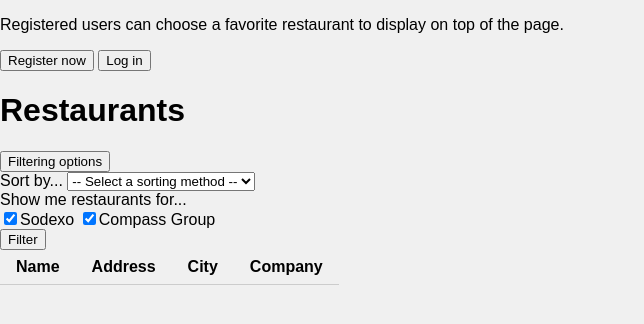
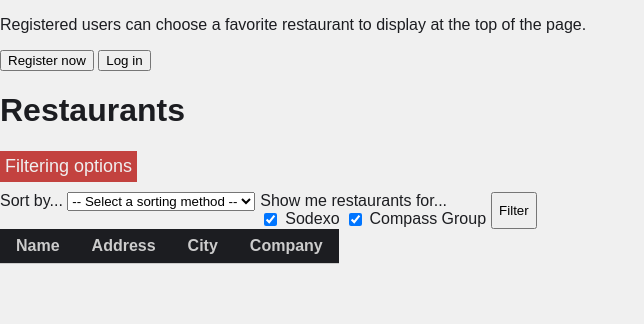
Before and after one commit to jeviikki/WKP1-App, a plain HTML site: page home.html in a window 1280 px wide. Both pictures are taken after a click on the button "Filtering options". Shown: the whole page, without its empty margins (0-644 px from the left). Drawn offline with Linux system fonts and the light colour scheme; no server answers.

Commit message:
add custom colors (may not be final)

```diff
--- a/home.html
+++ b/home.html
@@ -6,14 +6,13 @@
   <meta name="viewport" content="width=device-width, initial-scale=1.0">
   <title>Student Restaurants App</title>
   <link rel="stylesheet" href="style.css">
-  <script type="module" src="components.js" defer ></script>
   <script type="module" src="main.js" defer></script>
 </head>
 
 <body>
   <div class="hero-img">
     <!-- a hero img could be added here -->
-    <p>Registered users can choose a favorite restaurant to display on top of the page.</p>
+    <p>Registered users can choose a favorite restaurant to display at the top of the page.</p>
     <!-- TODO these do nothing yet -->
     <button>Register now</button>
     <button>Log in</button>
@@ -25,7 +24,7 @@
   <form id="filter-form">
 
     <!-- Sort by... -->
-    <div>
+    <div class="filtering-option">
       <label for="order">Sort by...</label>
       <select name="order" id="order">
         <option value="">-- Select a sorting method --</option>
@@ -44,7 +43,9 @@
         <input type="checkbox" id="compass-group" name="company" value="compass group" checked><label for="compass-group">Compass Group</label>
       </div>
     </div>
+
     <input id="filter-btn" type="submit" value="Filter">
+
   </form>
 
   <table>
--- a/style.css
+++ b/style.css
@@ -1,5 +1,10 @@
 :root{
   --border: 1px solid #ccc;
+  --fancy-yellow: #FBA823;
+  --fancy-red: #C3423F;
+  --fancy-black: #1C1D21;
+  --fancy-blue: #157A6E;
+  --fancy-green: #499F68;
 }
 
 body {
@@ -7,6 +12,7 @@
   font-family: sans-serif;
   margin: 0;
   padding: 0;
+  color: var(--fancy-black);
 }
 
 table {
@@ -17,7 +23,8 @@
 }
 
 th {
-  background-color: #f0f0f0;
+  background-color: var(--fancy-black);
+  color: #ccc;
   border-bottom: var(--border);
   font-weight: bold;
   padding: 0.5em 1em;
@@ -30,7 +37,7 @@
 }
 
 .highlight {
-	background-color: orange;
+	background-color: var(--fancy-yellow);
 }
 
 dialog {
@@ -39,12 +46,27 @@
   right: 0;
   border: var(--border);
 }
+dialog::backdrop{
+  background: rgba(0,0,0,0.5);
+}
 
 #close-btn{
   border: var(--border);
-  background-color: red;
-  color: white;
+  background-color: var(--fancy-red);
+  color: #f0f0f0;
   cursor: pointer;
+}
+
+#open-filters{
+	border: none;
+	background-color: var(--fancy-red);
+	color: #f0f0f0;
+	font-size: 18px;
+	padding: 5px;
+}
+
+#open-filters:hover{
+	cursor: pointer;
 }
 
 form{
@@ -52,5 +74,13 @@
 }
 
 .visible-form{
-  display: block;
+  display: flex;
+  margin-top: 10px;
+  gap: 5px;
 }
+
+.checkbox-group{
+  display: flex;
+  gap: 5px;
+  justify-content: baseline;
+}
--- a/utils.js
+++ b/utils.js
@@ -1,20 +1,18 @@
 "use strict";
 
-async function fetchData(url){
-    let data
-    try {
-		const response = await fetch(url)
-        if (!response.ok) throw new Error("invalid");
+async function fetchData(url) {
+	let data;
+	try {
+		const response = await fetch(url);
+		if (!response.ok) throw new Error("invalid");
 		data = response.json();
-        return data
-
-    } catch (error) {
+		return data;
+	} catch (error) {
 		data = `Error loading restaurants`;
-		console.log(error)
+		console.log(error);
+		alert(data);
 		return data;
 	}
 }
 
-export{
-	fetchData,
-};
+export { fetchData };
```
Also changed, not shown: main.js (+32 -30 lines), restaurant.png (added), 1 other file.
